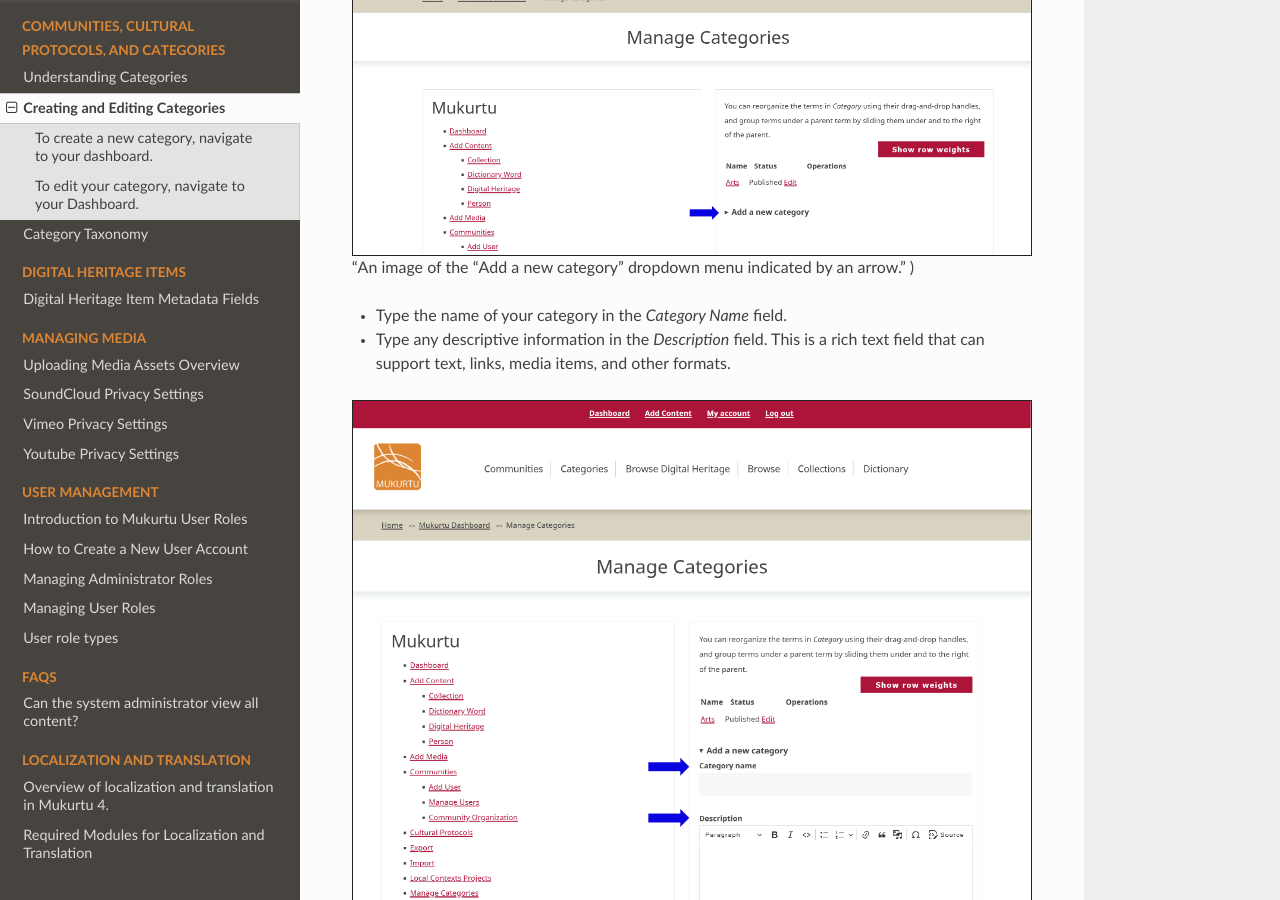
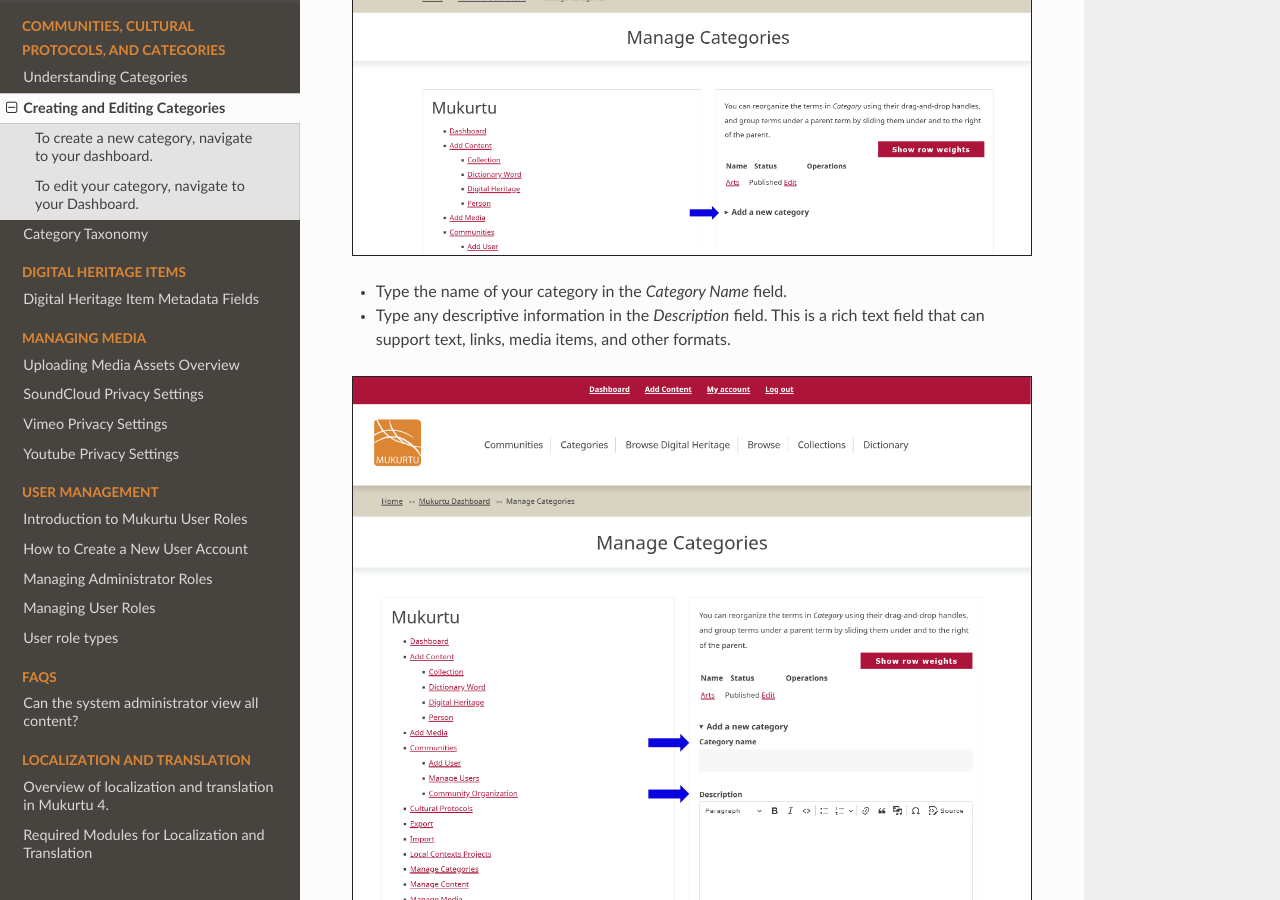
Before and after one commit to MukurtuCMS/mukurtudocs, a Sphinx documentation site: the page built from docs/source/3Cs/creating-categories.md, in a window 1280 px wide and 900 px high, scrolled down 1512 px. Built offline with Sphinx 7.4.7 and the Read the Docs theme 3.1.0, drawn with Linux system fonts in a browser that asks for light colours.

Commit message:
Update creating-categories.md

```diff
--- a/docs/source/3Cs/creating-categories.md
+++ b/docs/source/3Cs/creating-categories.md
@@ -10,7 +10,7 @@
 
 - Select **Add a New Category**
 
-![Add New Category](../embeds/categories3.PNG) "An image of the "Add a new category" dropdown menu indicated by an arrow." )
+![Add New Category](../embeds/categories3.PNG "An image of the Add a new category dropdown menu indicated by an arrow.")
 
 - Type the name of your category in the *Category Name* field.
 - Type any descriptive information in the *Description* field. This is a rich text field that can support text, links, media items, and other formats.
```
